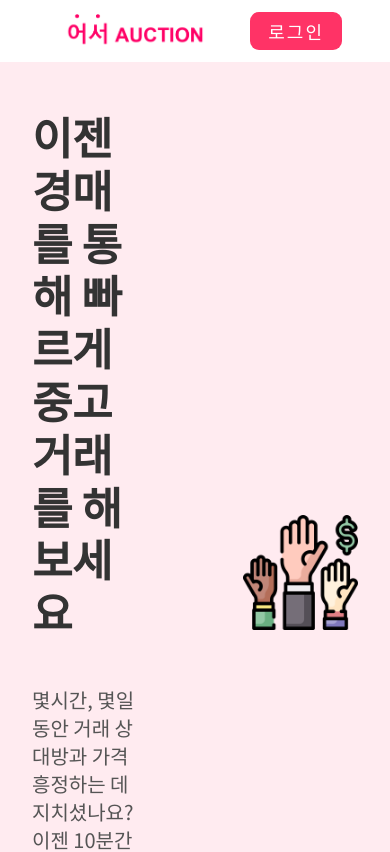
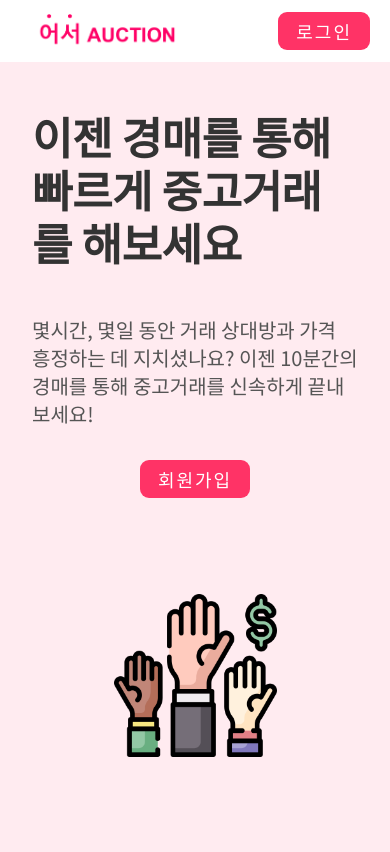
Before and after one commit to abc1242/aseoAuction, a React (Create React App) app in the folder frontend/: page / in a window 390 px wide. Shown: the top 852 px of the page. Built offline with nearby package versions, Linux system fonts and the light colour scheme.

Commit message:
style: 랜딩페이지 반응형 미디어쿼리 추가

```diff
--- a/frontend/src/components/LandingPage/Header.module.css
+++ b/frontend/src/components/LandingPage/Header.module.css
@@ -9,3 +9,9 @@
 .logo {
   height: 3.4rem;
 }
+
+@media (max-width: 500px) {
+  .header {
+    padding: 0 2rem;
+  }
+}
--- a/frontend/src/components/LandingPage/SectionHero.js
+++ b/frontend/src/components/LandingPage/SectionHero.js
@@ -15,15 +15,13 @@ const SectionHero = () => {
             몇시간, 몇일 동안 거래 상대방과 가격 흥정하는 데 지치셨나요? 이젠
             10분간의 경매를 통해 중고거래를 신속하게 끝내보세요!
           </p>
-          <Link to="/signup" className="btn">
+          <Link to="/signup" className={`btn ${styles.heroBtn}`}>
             회원가입
           </Link>
         </div>
 
-        <div className={styles.heroImgBox}>
-          {/* 나중에 이미지 교체해야 함 */}
-          <img className={styles.heroImg} src={bidImg} alt="온라인 경매"></img>
-        </div>
+        {/* 나중에 이미지 교체해야 함 */}
+        <img className={styles.heroImg} src={bidImg} alt="온라인 경매"></img>
       </div>
     </section>
   );
--- a/frontend/src/components/LandingPage/SectionHero.module.css
+++ b/frontend/src/components/LandingPage/SectionHero.module.css
@@ -1,5 +1,5 @@
 .sectionHero {
-  background-color: #ffebf0;
+  background-color: var(--color-primary-shade);
   padding: 4.8rem 0 9.6rem 0;
 }
 
@@ -23,3 +23,18 @@
 .heroImg {
   width: 100%;
 }
+
+@media (max-width: 600px) {
+  .hero {
+    grid-template-columns: 1fr;
+    justify-items: center;
+  }
+  .heroImg {
+    width: 50%;
+  }
+  .heroTextBox {
+    display: flex;
+    flex-direction: column;
+    align-items: center;
+  }
+}
--- a/frontend/src/components/LandingPage/SectionHow.js
+++ b/frontend/src/components/LandingPage/SectionHow.js
@@ -12,7 +12,9 @@ const SectionHow = () => {
         </h2>
       </div>
 
-      <div className={`container grid grid--2--cols grid-center-v`}>
+      <div
+        className={`${styles.grid} container grid grid--2--cols grid-center-v`}
+      >
         <div className={styles.stepImgBox}>
           <img
             className={styles.stepImg}
--- a/frontend/src/components/LandingPage/SectionHow.module.css
+++ b/frontend/src/components/LandingPage/SectionHow.module.css
@@ -24,3 +24,9 @@
   font-size: 1.4rem;
   line-height: 1.6;
 }
+
+@media (max-width: 500px) {
+  .grid {
+    grid-template-columns: 1fr;
+  }
+}
```
